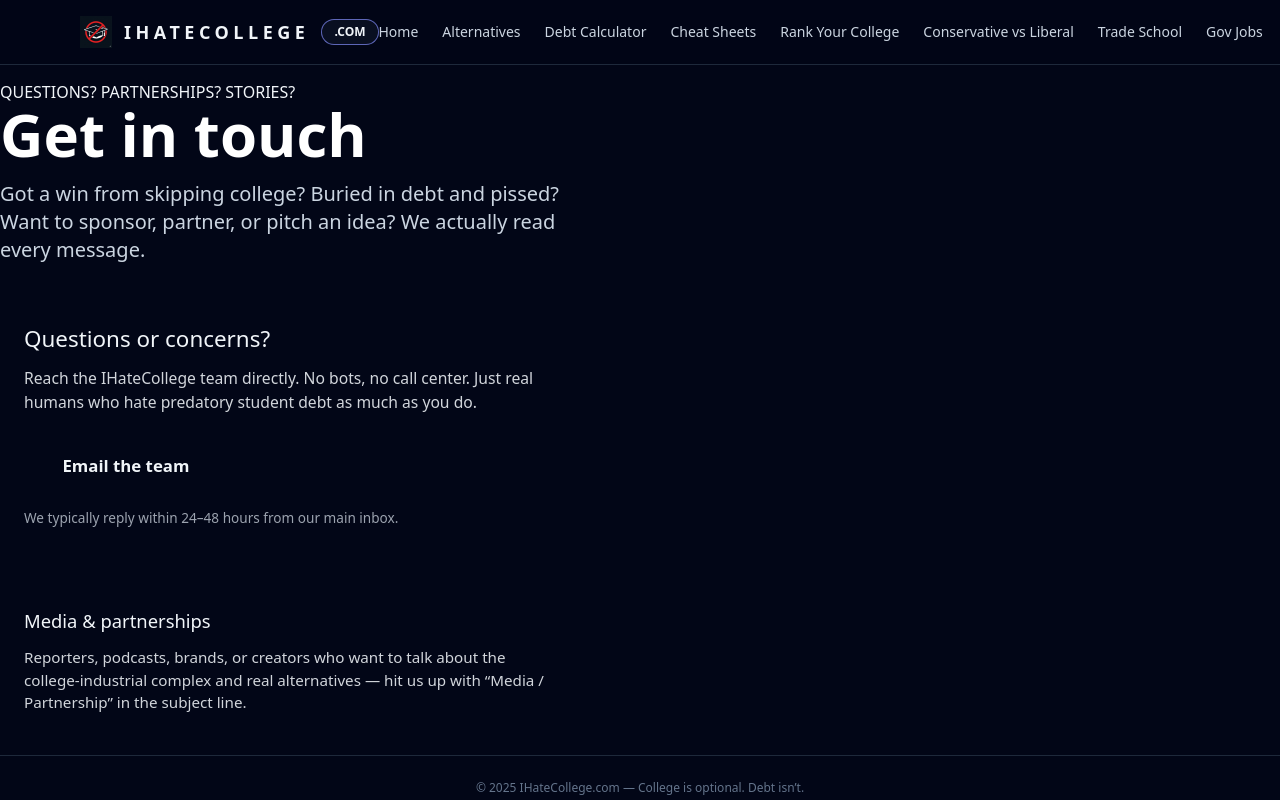
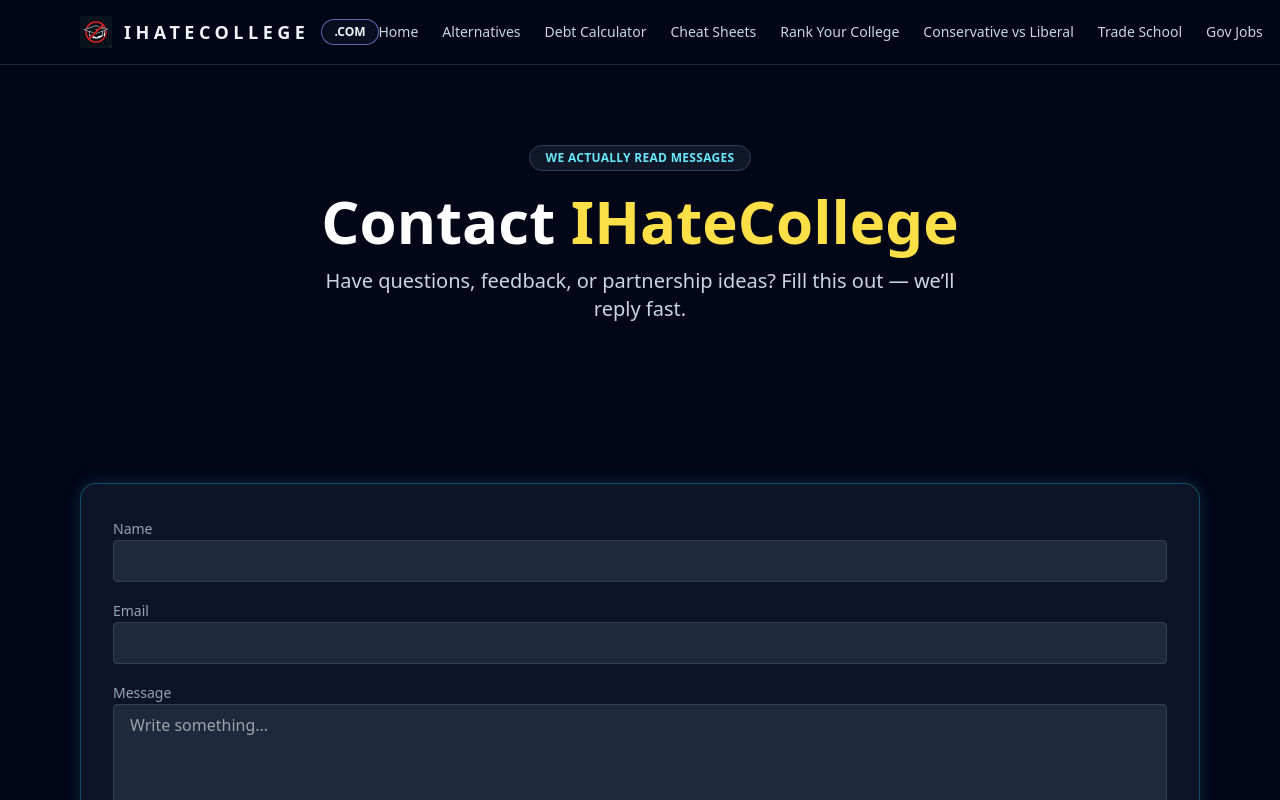
Before and after one commit to placebetsai/Ihatecollege, a Next.js app: page /contact in a window 1280 px wide. Shown: the top 800 px of the page. Built offline with nearby package versions, Linux system fonts and the light colour scheme.

Commit message:
Update contact.js

```diff
--- a/pages/contact.js
+++ b/pages/contact.js
@@ -1,100 +1,85 @@
 // pages/contact.js
 import Layout from "../components/Layout";
+import SEO from "../components/SEO";
 
-export default function ContactPage() {
+export default function Contact() {
   return (
-    <Layout title="Contact – IHateCollege.com">
-      <section className="hero">
-        <p className="eyebrow">QUESTIONS? PARTNERSHIPS? STORIES?</p>
-        <h1 className="hero-title">Get in touch</h1>
-        <p className="hero-subtitle" style={{ maxWidth: "560px" }}>
-          Got a win from skipping college? Buried in debt and pissed? Want to
-          sponsor, partner, or pitch an idea? We actually read every message.
+    <Layout>
+      <SEO
+        title="Contact Us | IHateCollege.com"
+        description="Got questions or want help finding your path? Contact IHateCollege.com directly."
+      />
+
+      {/* HERO */}
+      <section className="page-section text-center">
+        <p className="hero-eyebrow">WE ACTUALLY READ MESSAGES</p>
+        <h1 className="hero-title">
+          Contact <span className="text-yellow-300">IHateCollege</span>
+        </h1>
+        <p className="hero-subtitle max-w-2xl mx-auto">
+          Have questions, feedback, or partnership ideas?
+          Fill this out — we’ll reply fast.
         </p>
+      </section>
 
-        <div
-          className="path-card"
-          style={{
-            marginTop: "2rem",
-            padding: "1.6rem 1.5rem 1.9rem",
-          }}
+      {/* FORM */}
+      <section className="page-section max-w-xl mx-auto">
+        <div className="glow-card p-8">
+          <form
+            action="https://formspree.io/f/xaykqkyo"
+            method="POST"
+            className="space-y-4"
+          >
+            <div>
+              <label className="text-sm text-slate-400">Name</label>
+              <input
+                type="text"
+                name="name"
+                required
+                className="w-full px-4 py-2 rounded bg-slate-800 border border-slate-700 text-white"
+              />
+            </div>
+
+            <div>
+              <label className="text-sm text-slate-400">Email</label>
+              <input
+                type="email"
+                name="email"
+                required
+                className="w-full px-4 py-2 rounded bg-slate-800 border border-slate-700 text-white"
+              />
+            </div>
+
+            <div>
+              <label className="text-sm text-slate-400">Message</label>
+              <textarea
+                name="message"
+                rows="5"
+                required
+                className="w-full px-4 py-2 rounded bg-slate-800 border border-slate-700 text-white"
+                placeholder="Write something..."
+              />
+            </div>
+
+            <button
+              type="submit"
+              className="w-full py-3 bg-yellow-400 text-black font-bold rounded hover:bg-yellow-300 transition"
+            >
+              Send Message →
+            </button>
+          </form>
+        </div>
+      </section>
+
+      {/* CTA */}
+      <section className="page-section text-center">
+        <h2 className="text-2xl font-bold mb-3">Want career help?</h2>
+        <a
+          href="/cheat-sheets"
+          className="px-6 py-3 rounded-full border border-yellow-400/40 text-yellow-300 hover:bg-slate-800"
         >
-          <h2
-            style={{
-              fontSize: "1.4rem",
-              margin: "0 0 0.75rem",
-            }}
-          >
-            Questions or concerns?
-          </h2>
-          <p
-            style={{
-              fontSize: "0.98rem",
-              color: "#d1d5db",
-              marginBottom: "1.5rem",
-              maxWidth: "520px",
-            }}
-          >
-            Reach the IHateCollege team directly. No bots, no call center.
-            Just real humans who hate predatory student debt as much as you do.
-          </p>
-
-          {/* CTA button – generic label, hidden email behind mailto */}
-          <a
-            href="mailto:info@ihatecollege.com?subject=IHateCollege.com%20Contact"
-            className="btn btn-primary"
-            style={{
-              display: "inline-flex",
-              alignItems: "center",
-              justifyContent: "center",
-              padding: "0.95rem 2.4rem",
-              fontSize: "1.05rem",
-              fontWeight: 600,
-            }}
-          >
-            Email the team
-          </a>
-
-          <p
-            style={{
-              marginTop: "0.9rem",
-              fontSize: "0.85rem",
-              color: "#9ca3af",
-            }}
-          >
-            We typically reply within 24–48 hours from our main inbox.
-          </p>
-        </div>
-
-        {/* Extra card for partnerships / media (optional but makes page feel bigger) */}
-        <div
-          className="path-card"
-          style={{
-            marginTop: "1.5rem",
-            padding: "1.5rem 1.5rem 1.7rem",
-          }}
-        >
-          <h3
-            style={{
-              fontSize: "1.15rem",
-              margin: "0 0 0.7rem",
-            }}
-          >
-            Media & partnerships
-          </h3>
-          <p
-            style={{
-              fontSize: "0.95rem",
-              color: "#d1d5db",
-              marginBottom: "0.85rem",
-              maxWidth: "520px",
-            }}
-          >
-            Reporters, podcasts, brands, or creators who want to talk about the
-            college-industrial complex and real alternatives — hit us up with
-            “Media / Partnership” in the subject line.
-          </p>
-        </div>
+          Explore Cheat Sheets
+        </a>
       </section>
     </Layout>
   );
```
